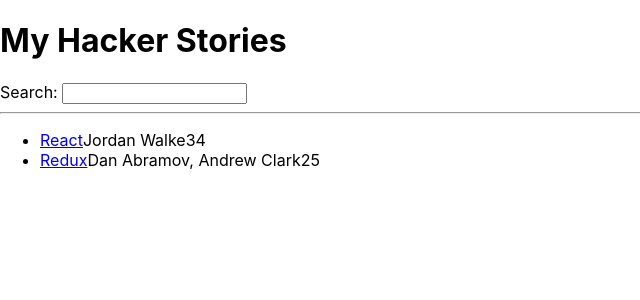
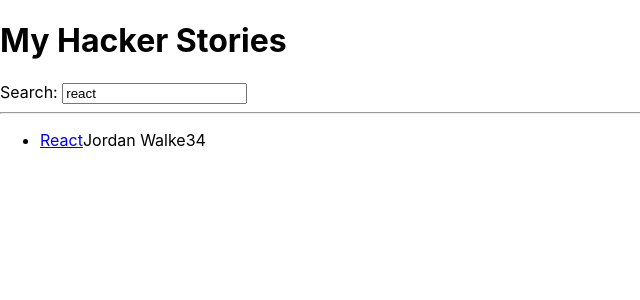
Before and after one commit to CiroGermano/the-road-to-react, a React (Create React App) app in the folder hacker-stories/: page / in a window 1280 px wide. Shown: the top 300 px of the page, without its empty margins (0-640 px from the left). Built offline with nearby package versions, Linux system fonts and the light colour scheme.

Commit message:
react-controlled-components

```diff
--- a/hacker-stories/src/App.js
+++ b/hacker-stories/src/App.js
@@ -20,7 +20,7 @@
     },
   ];
 
-  const [searchTerm, setSearchTerm] = React.useState("");
+  const [searchTerm, setSearchTerm] = React.useState('react');
 
   const handleSearch = (event) => {
     setSearchTerm(event.target.value);
@@ -34,7 +34,7 @@
     <div>
       <h1>My Hacker Stories</h1>
 
-      <Search onSearch={handleSearch} />
+      <Search searchTerm={searchTerm} onSearch={handleSearch} />
 
       <hr />
 
@@ -47,7 +47,12 @@
   return (
     <div>
       <label htmlFor="search">Search: </label>
-      <input id="search" type="text" onChange={props.onSearch} />
+      <input
+        id="search"
+        type="text"
+        value={props.searchTerm}
+        onChange={props.onSearch}
+      />
     </div>
   );
 };
```
